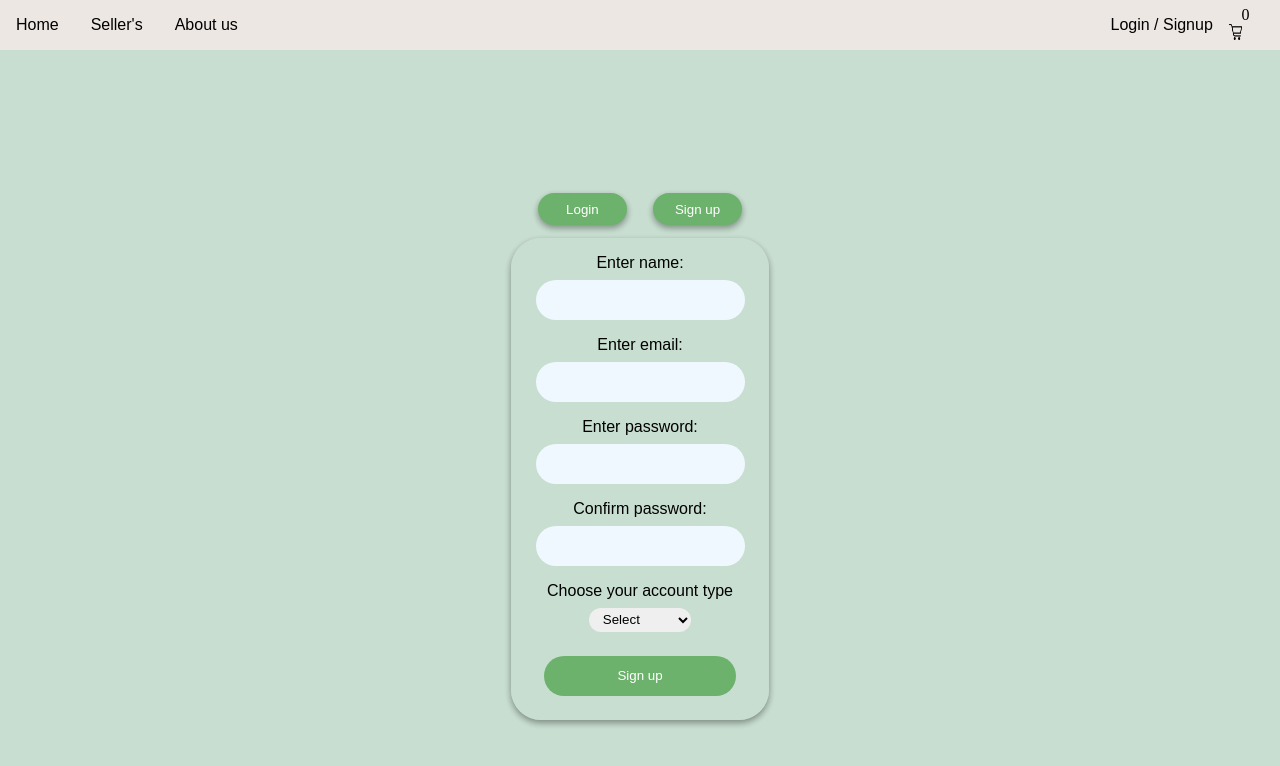
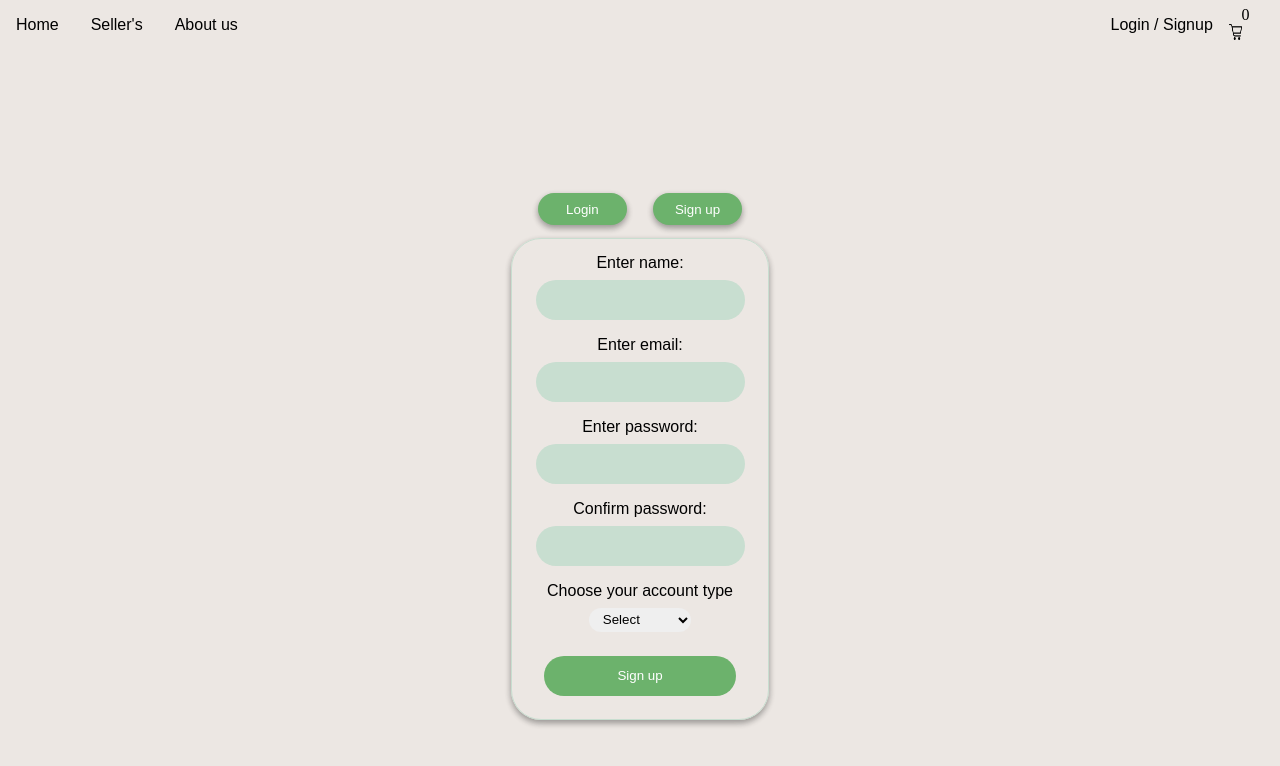
Before and after one commit to Shivam13-tech/Home-decor, a React (Create React App) app in the folder Frontend/home-decor/: page /Auth in a window 1280 px wide. Shown: the top 766 px of the page. Built offline with nearby package versions, Linux system fonts and the light colour scheme.

Commit message:
Updated design

```diff
--- a/Frontend/home-decor/src/App.css
+++ b/Frontend/home-decor/src/App.css
@@ -6,7 +6,7 @@
   @import url('https://fonts.googleapis.com/css2?family=DM+Serif+Display:ital@0;1&family=Josefin+Sans:ital,wght@0,300;0,500;1,700&family=Montserrat:ital,wght@1,300&display=swap');
 
 body{
-    background-color: #c8ded0;
+    background-color: rgba(236,231,227,255);;
 }
 
 .Single-product{
@@ -235,7 +235,7 @@ body{
     flex-direction: column;
     justify-content: flex-start;
     align-items: flex-start;
-    background-color: #c8ded0;
+    background-color: none;
     margin-left: 5vw;
     margin-top: 3vh;
 }
@@ -257,7 +257,7 @@ body{
     height: 5vh;
     border: none;
 	border-radius: 30px;
-    background-color: #f0f8ff;
+    background-color: #c8ded0;
     margin-top: 1vh;
     padding-left: 17px;
 }
@@ -320,7 +320,6 @@ body{
     flex-direction: column;
     justify-content: center;
     align-items: center;
-    background-color: #c8ded0;
 }
 
 .form-design{
@@ -340,7 +339,7 @@ body{
     height: 5vh;
     border: none;
 	border-radius: 30px;
-    background-color: #f0f8ff;
+    background-color: #c8ded0;
     margin-top: 1vh;
     margin-bottom: 1vh;
     padding-left: 17px;
```
